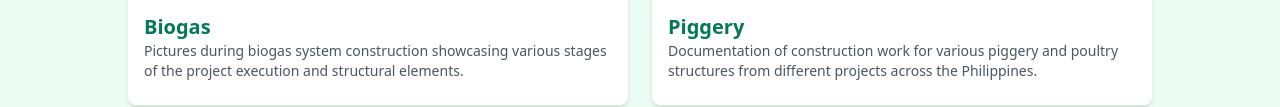
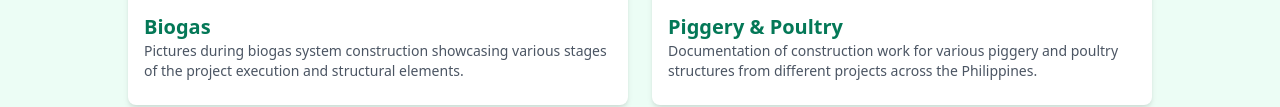
Before and after one commit to msguarin1929/BEASYSTEMCTC, a plain HTML site: page ProjectPortfolio.html in a window 1280 px wide. Shown: the part 441-548 px from the top of the page. Drawn offline with nearby package versions, Linux system fonts and the light colour scheme.

Commit message:
Update ProjectPortfolio.html

```diff
--- a/ProjectPortfolio.html
+++ b/ProjectPortfolio.html
@@ -83,7 +83,7 @@
       <!-- Piggery -->
       <div class="bg-white rounded-lg shadow-md p-4">
         <img id="piggery-slide" src="assets/piggery1.png" class="slide-img" alt="piggery slideshow">
-        <h2 class="text-xl font-semibold text-green-700">Piggery</h2>
+        <h2 class="text-xl font-semibold text-green-700">Piggery & Poultry</h2>
         <p class="text-gray-600 text-sm mb-2">
           Documentation of construction work for various piggery and poultry structures from different projects across the Philippines.
         </p>
```
